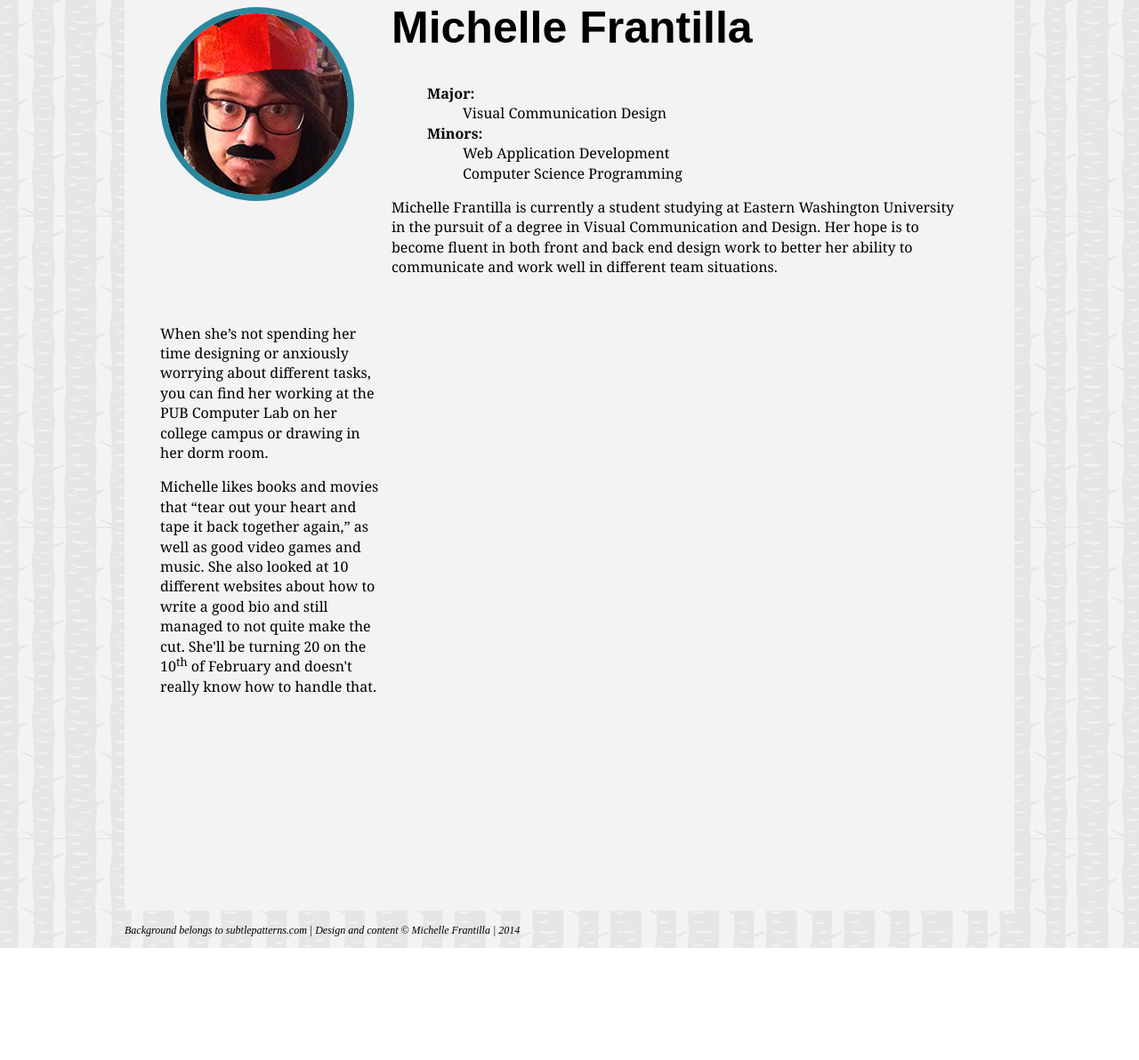
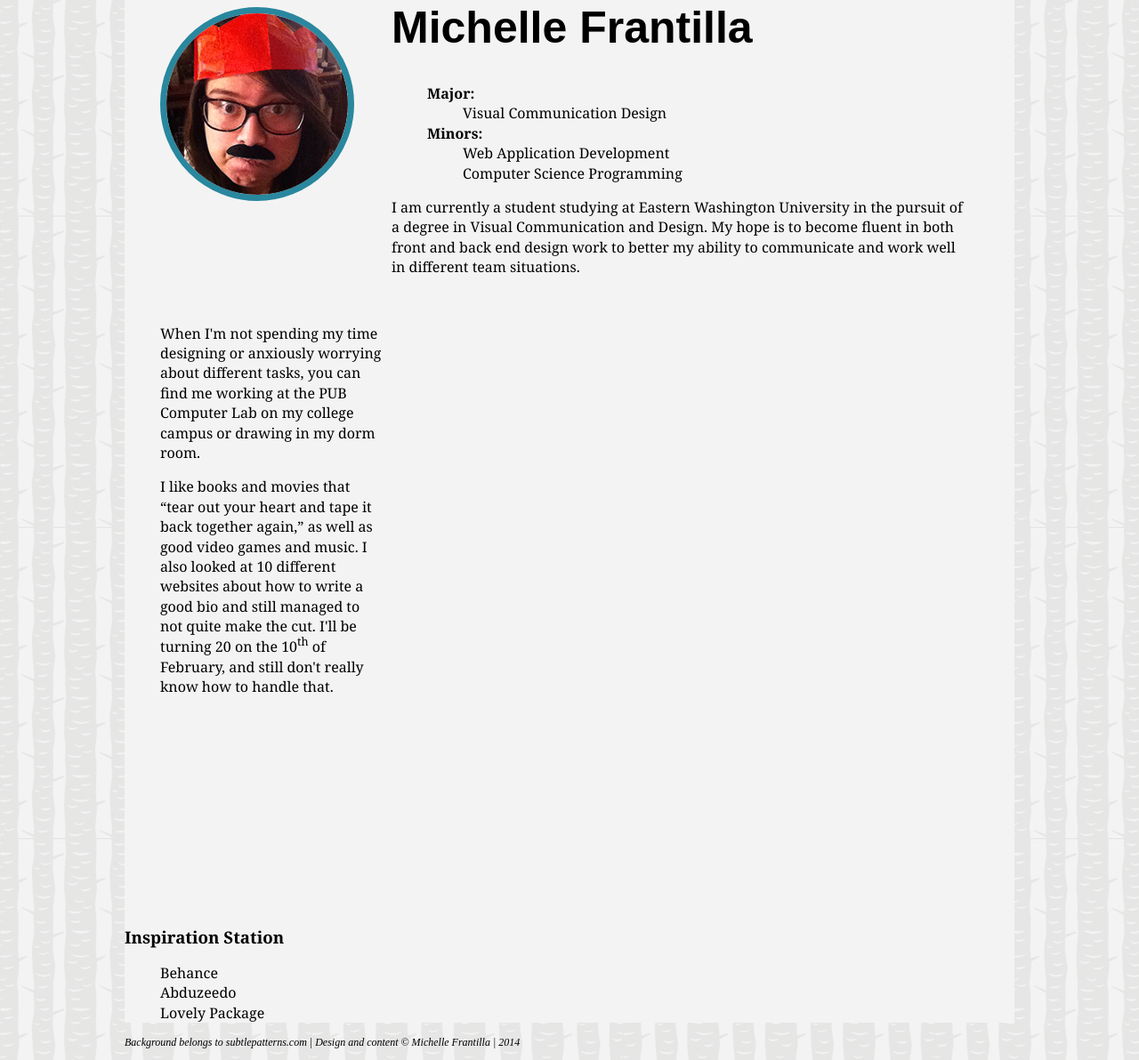
Before and after one commit to mfrantilla/p1-bio, a plain HTML site: page index.html in a window 1280 px wide. Shown: the part 107-1299 px from the top of the page at 89% size. Before the commit the page ends 1173 px from the top, so only its background shows below. Drawn offline with nearby package versions, Linux system fonts and the light colour scheme; a web font is replaced by a local one.

Commit message:
version7
Edited paragraphs, added links

```diff
--- a/index.html
+++ b/index.html
@@ -8,6 +8,7 @@
     <link href='http://fonts.googleapis.com/css?family=Gafata' rel='stylesheet' type='text/css'>
     <link rel="stylesheet" href="css/styles.css">
 </head>
+
 <body>
 
 <div class="container">
@@ -39,16 +40,30 @@
 				<ul><li>Web Application Development</li>
 				<li>Computer Science Programming</li></ul>
 			</ul>
-			<p class="firstparagraph"> Michelle Frantilla is currently a student studying at Eastern Washington University in the pursuit of a degree in Visual Communication and Design. Her hope is to become fluent in both front and back end design work to better her ability to communicate and work well in different team situations. </p>
-		</div><!-- Info end tag !-->
+			<p class="firstparagraph">I am currently a student studying at Eastern Washington University in the pursuit of a degree in Visual Communication and Design. My hope is to become fluent in both front and back end design work to better my ability to communicate and work well in different team situations. </p>
+		</div><!-- Info First Paragraph End !-->
 
 		<div>
-			<p class="secondparagraph">When she’s not spending her time designing or anxiously worrying about different tasks, you can find her working at the PUB Computer Lab on her college campus or drawing in her dorm room. </p>
+			<p class="secondparagraph">When I'm not spending my time designing or anxiously worrying about different tasks, you can find me working at the PUB Computer Lab on my college campus or drawing in my dorm room. </p>
 
-			 <p class="secondparagraph">Michelle likes books and movies that “tear out your heart and tape it back together again,” as well as good video games and music. She also looked at 10 different websites about how to write a good bio and still managed to not quite make the cut. She'll be turning 20 on the 10<span class="superscript">th</span> of February and doesn't really know how to handle that.<p>
-		</div>
+			 <p class="secondparagraph">I like books and movies that “tear out your heart and tape it back together again,” as well as good video games and music. I also looked at 10 different websites about how to write a good bio and still managed to not quite make the cut. I'll be turning 20 on the 10<span class="superscript">th</span> of February, and still don't really know how to handle that.<p>
+		</div> <!-- Second Paragraphs Div end !-->
 
-	</div> <!-- First box of Information !-->
+
+		<div>
+			<h3>Inspiration Station</h3>
+			<ul>
+				<li><a href="http://www.behance.net/">Behance</a></li>
+				<li><a href="http://abduzeedo.com/">Abduzeedo</a></li>
+				<li><a href="http://lovelypackage.com/">Lovely Package</a></li>
+			</ul>
+
+
+
+		</div> <!-- Links End !-->
+
+
+	</div> <!-- Main Box End !-->
 
 
  <p class="footnote">Background belongs to subtlepatterns.com | Design and content &copy; Michelle Frantilla | 2014</p>
```
